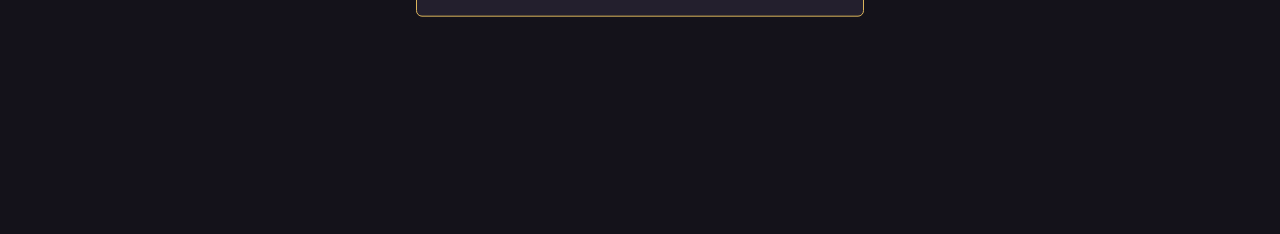
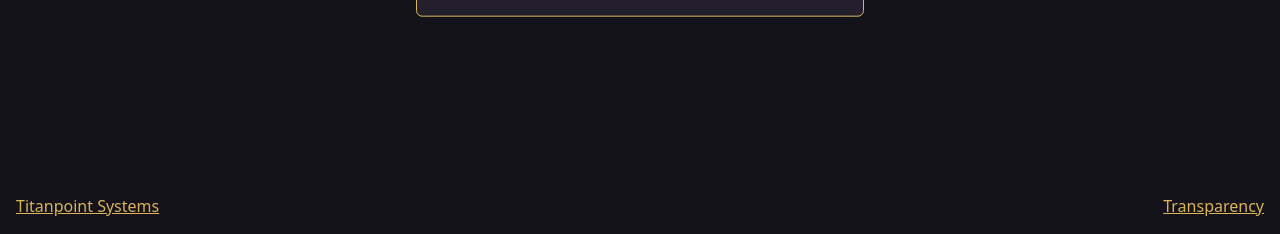
Before and after one commit to zeplulw/Vault, a Flask app: template templates/auth.html in a window 1280 px wide. Shown: the part 566-800 px from the top of the page. Run offline with Flask 3, Linux system fonts and the light colour scheme; the template is opened without the code that fills it, so the values that code supplies are empty.

Commit message:
feat(main): add links to transparency page and benlima.dev

```diff
--- a/templates/auth.html
+++ b/templates/auth.html
@@ -37,6 +37,26 @@
         .main {
             width: 35%;
         }
+        #transparency {
+            position: absolute;
+            bottom: 0;
+            right: 0;
+            margin: 16px;
+        }
+        #titanpoint {
+            position: absolute;
+            bottom: 0;
+            left: 0;
+            margin: 16px;
+        }
+        #transparency a,
+        #titanpoint a {
+            color: var(--text-light);
+        }
+        #transparency a:hover,
+        #titanpoint a:hover {
+            text-decoration: none;
+        }
     </style>
 </head>
 <body class="bg-dark">
@@ -60,6 +80,12 @@
             </form>
         </div>
     </div>
+    <div id="transparency">
+        <a href="/transparency">Transparency</a>
+    </div>
+    <div id="titanpoint">
+        <a href="https://benlima.dev">Titanpoint Systems</a>
+    </div>
     <script src="https://cdn.jsdelivr.net/npm/bootstrap@5.3.0/dist/js/bootstrap.bundle.min.js" integrity="sha384-geWF76RCwLtnZ8qwWowPQNguL3RmwHVBC9FhGdlKrxdiJJigb/j/68SIy3Te4Bkz" crossorigin="anonymous"></script>
 </body>
 </html>
```
Also changed, not shown: templates/register.html (+27 -1 lines).
